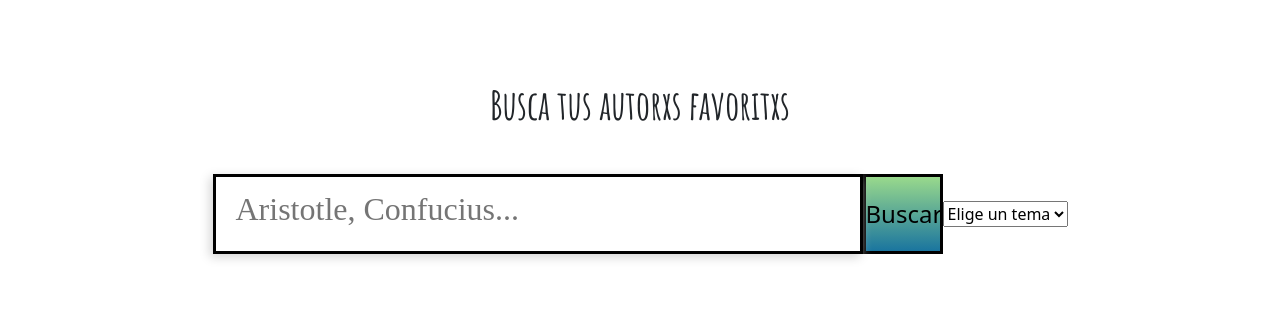
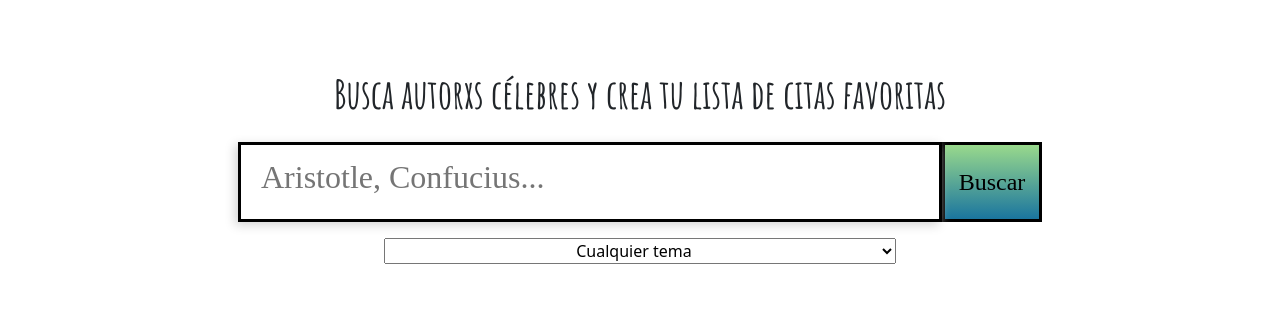
Before and after one commit to lpal88/lpal88-dwec-React-lorenaPalma, a React (Vite) app: page /search in a window 1280 px wide. Shown: the part 248-562 px from the top of the page. Built offline with nearby package versions, Linux system fonts and the light colour scheme.

Commit message:
apiCall con filtro por tag

```diff
--- a/src/components/SearchBar.jsx
+++ b/src/components/SearchBar.jsx
@@ -2,9 +2,17 @@ import React,  { useState } from 'react'
 
 const SearchBar = () => {
 
-  const [author, setAuthor] = useState("")
+  const inputsInitialState = {
+    author: '',
+    tag: 'all',
+  }
+
+  const [inputs, setInputs] = useState(inputsInitialState)
+
   const [dataAuthor, setDataAuthor] = useState([])
   const [dataQuotes, setDataQuotes] = useState([])
+
+
 
   const handleSubmit = (e) => {
     e.preventDefault()
@@ -14,16 +22,21 @@ const SearchBar = () => {
 
   const handleChange = e => {
     // console.log(e.target.value)
-    setAuthor(e.target.value)
+    setInputs({
+      ...inputs,
+      [e.target.name]: e.target.value
+    })
+
   }
 
   function searchAuthor() {
-        APIcall(author)
+        APIcall(inputs)
   }
 
-  function APIcall(author) {
-    let urlAuthor = `https://api.quotable.io/search/authors?query=${author}`;
-    let urlQuotes = `https://api.quotable.io/quotes?author=${author}`;
+  function APIcall(inputs) {
+    let urlAuthor = `https://api.quotable.io/search/authors?query=${inputs.author}`;
+    let urlQuotes = `https://api.quotable.io/quotes?author=${inputs.author}`;
+
 
     //mostrarSpinner()
     fetch(urlAuthor)
@@ -42,27 +55,37 @@ const SearchBar = () => {
         //limpiarHTML()
         setDataQuotes(data.results)
       )
+
   }
+
   const {name, description, bio} = dataAuthor
-  console.log(dataQuotes)
+
+
 
 
   return (
     <><form className="section__searchBar" onSubmit={handleSubmit} action="#" method="POST">
-      <h1>Busca tus autorxs favoritxs</h1>
+      <h1>Busca autorxs célebres y crea tu lista de citas favoritas</h1>
       <input
         className="searchBar__box"
-        name='search'
+        name='author'
         type="text"
         placeholder="Aristotle, Confucius..."
         onChange={e => handleChange(e)}
-        value={author} />
+        value={inputs.author} />
       <button type='submit' className="searchBar__link">Buscar</button>
 
-      <select name="topics" className='searchBar__options'>
-        <option value="1" selected>Elige un tema</option>
-        <option value="2">Freedom</option>
-        <option value="3">Happiness</option>
+
+      <select
+      name="tag"
+      className='searchBar__options'
+      onChange={e =>handleChange(e)}
+      value={inputs.tag}>
+        <option value="all">Cualquier tema</option>
+        <option value="change">Cambio</option>
+        <option value="wisdom">Sabiduría</option>
+        <option value="freedom">Libertad</option>
+        <option value="friendship">Amistad</option>
       </select>
 
     </form>
@@ -71,9 +94,18 @@ const SearchBar = () => {
       <h2>{description}</h2>
       <p>{bio}</p>
       <ul>{
-        dataQuotes.map(quote =>
-          ( <li key={quote._id} className="authorMain__qoute">{quote.content}</li> )
-        )
+          inputs.tag === 'all'
+          ? dataQuotes.map(quote =>
+            ( <li key={quote._id} className="authorMain__qoute">{quote.content}</li> )
+            )
+          : dataQuotes
+            .filter(quote =>
+              (quote.tags.some(tag =>
+                tag === inputs.tag)
+              ))
+            .map(quote =>
+                ( <li key={quote._id} className="authorMain__qoute">{quote.content}</li> )
+              )
       }
       </ul>
     </div></>
--- a/src/index.css
+++ b/src/index.css
@@ -182,7 +182,8 @@ h1, h2{
   text-align: center;
 }
 .searchBar__options{
-
+  width: 40%;
+  text-align: center;
 }
 .searchBar__result {
   width: 70%;
@@ -197,21 +198,21 @@ ul {
 }
 
 .searchBar__box {
-  width: 650px;
+  width: 55%;
   height: 80px;
   z-index: 0;
   border: 3px solid #000;
-  justify-content: flex-end;
-  display: flex;
   box-shadow: -3px 3px 10px #d3d3d3;
 }
 
 .searchBar__link {
   height: 80px;
-  width: 80px;
+  width: 100px;
   background-image: linear-gradient(#99d98c, #1a759f);
   border: 3px solid #000;
   font-size: 1.5rem;
+  padding: 5px;
+  font-family: thabit;
 
 }
 
```
Also changed, not shown: dudas.txt.
